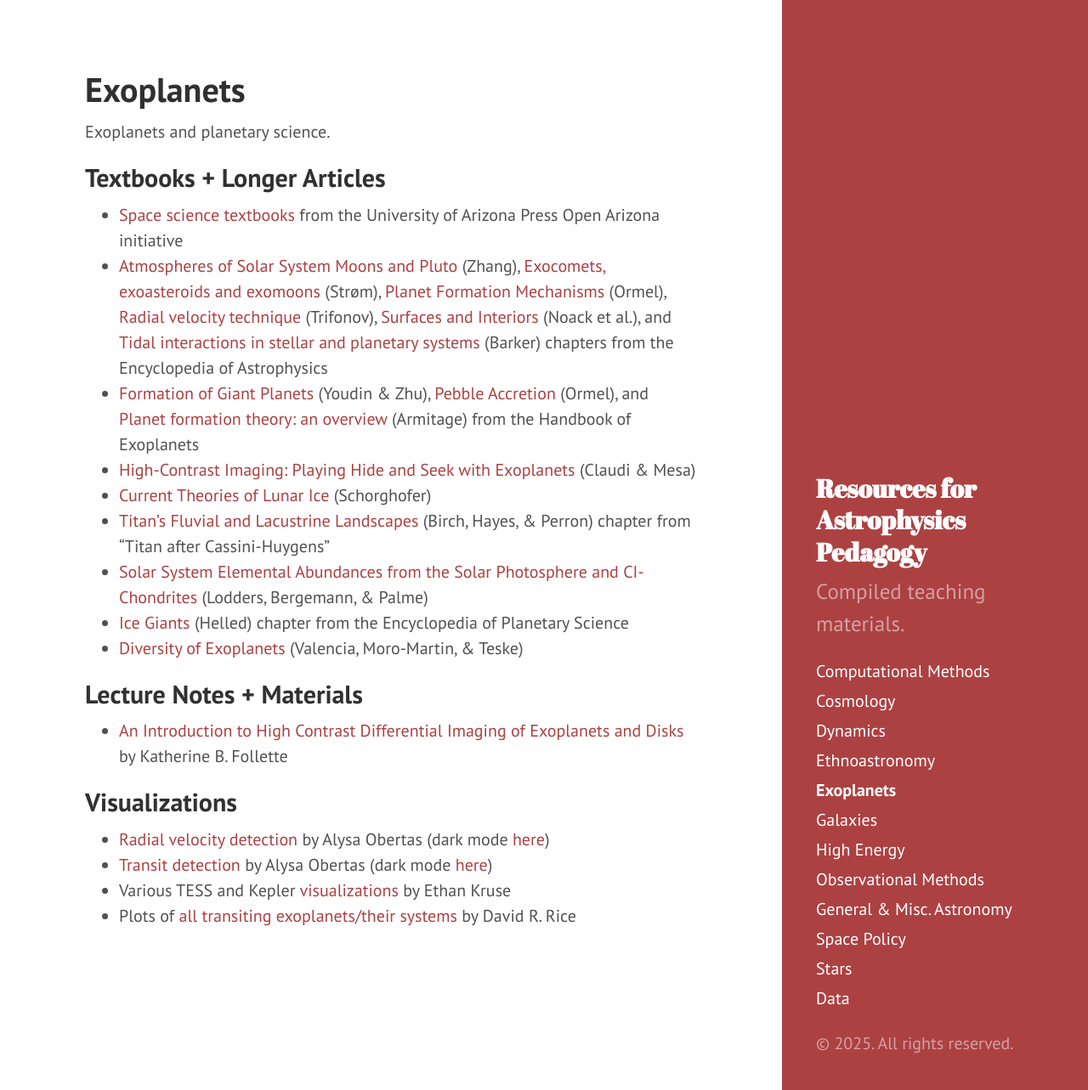
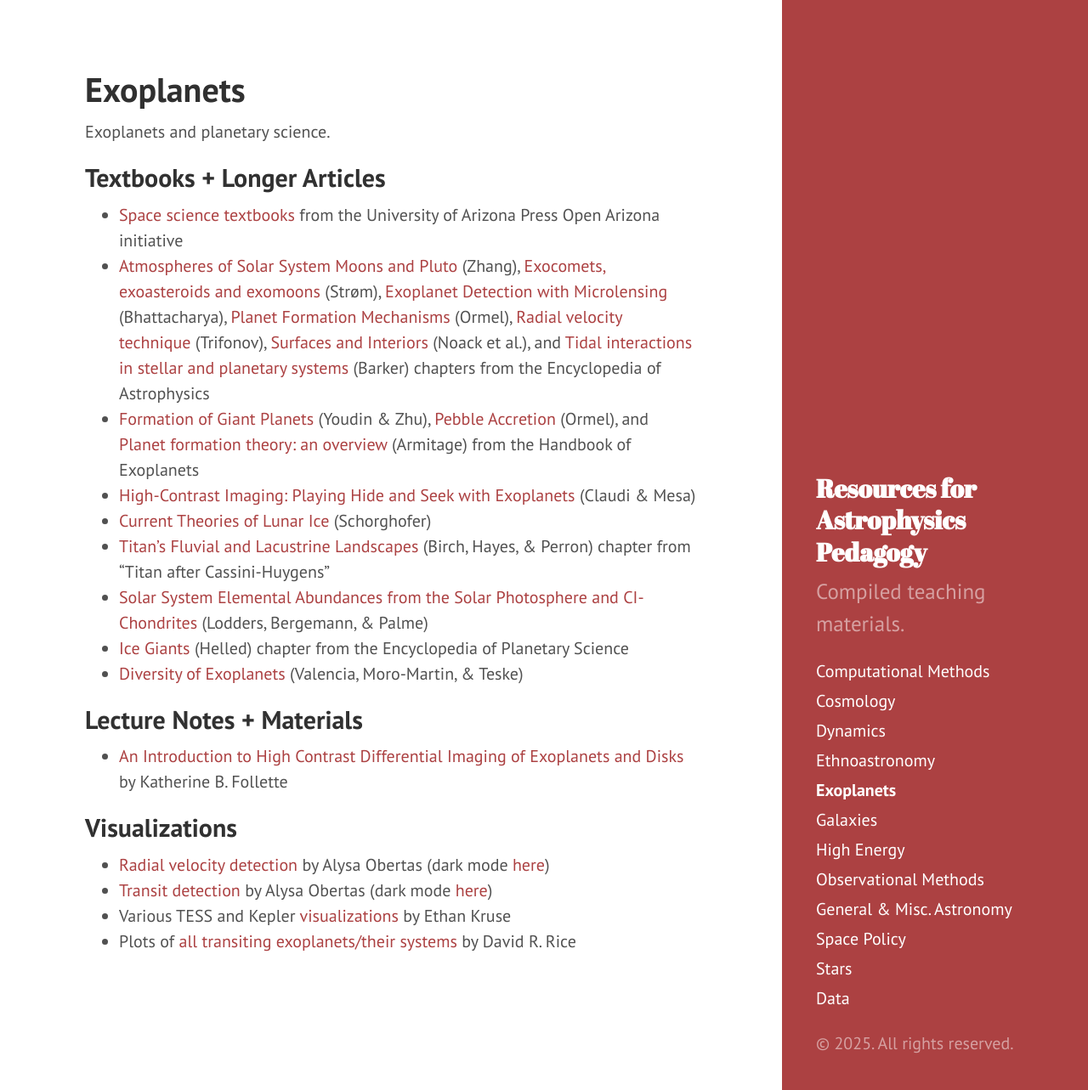
Before and after one commit to astroteaching/astroteaching.github.io, a Jekyll site: the page built from exoplanets.md, in a window 1280 px wide and 1283 px high. Shown: the whole window at 85% size. Built offline with Jekyll 4.4.1, drawn with Linux system fonts in a browser that asks for light colours.

Commit message:
add new exoplanet paper

```diff
--- a/exoplanets.md
+++ b/exoplanets.md
@@ -7,7 +7,7 @@ Exoplanets and planetary science.
 
 ## Textbooks + Longer Articles
 - [Space science textbooks](https://open.uapress.arizona.edu/projects/project-collection/spacescience?collectionOrder=spacescience){:target="_blank"} from the University of Arizona Press Open Arizona initiative
-- [Atmospheres of Solar System Moons and Pluto](https://arxiv.org/abs/2410.04595){:target="_blank"} (Zhang), [Exocomets, exoasteroids and exomoons](https://arxiv.org/abs/2410.06248){:target="_blank"} (Strøm), [Planet Formation Mechanisms](https://arxiv.org/abs/2410.14430){:target="_blank"} (Ormel), [Radial velocity technique](https://arxiv.org/abs/2410.11424){:target="_blank"} (Trifonov), [Surfaces and Interiors](https://arxiv.org/abs/2410.08055){:target="_blank"} (Noack et al.), and [Tidal interactions in stellar and planetary systems](https://arxiv.org/abs/2504.10941){:target="_blank"} (Barker) chapters from the Encyclopedia of Astrophysics
+- [Atmospheres of Solar System Moons and Pluto](https://arxiv.org/abs/2410.04595){:target="_blank"} (Zhang), [Exocomets, exoasteroids and exomoons](https://arxiv.org/abs/2410.06248){:target="_blank"} (Strøm), [Exoplanet Detection with Microlensing](https://arxiv.org/abs/2505.10621){:target="_blank"} (Bhattacharya), [Planet Formation Mechanisms](https://arxiv.org/abs/2410.14430){:target="_blank"} (Ormel), [Radial velocity technique](https://arxiv.org/abs/2410.11424){:target="_blank"} (Trifonov), [Surfaces and Interiors](https://arxiv.org/abs/2410.08055){:target="_blank"} (Noack et al.), and [Tidal interactions in stellar and planetary systems](https://arxiv.org/abs/2504.10941){:target="_blank"} (Barker) chapters from the Encyclopedia of Astrophysics
 - [Formation of Giant Planets](https://arxiv.org/abs/2501.13214){:target="_blank"} (Youdin & Zhu), [Pebble Accretion](https://arxiv.org/abs/2411.14643){:target="_blank"} (Ormel), and [Planet formation theory: an overview](https://arxiv.org/abs/2412.11064){:target="_blank"} (Armitage) from the Handbook of Exoplanets
 - [High-Contrast Imaging: Playing Hide and Seek with Exoplanets](https://arxiv.org/abs/2501.07976){:target="_blank"} (Claudi & Mesa)
 - [Current Theories of Lunar Ice](https://arxiv.org/abs/2502.06056){:target="_blank"} (Schorghofer)
```
